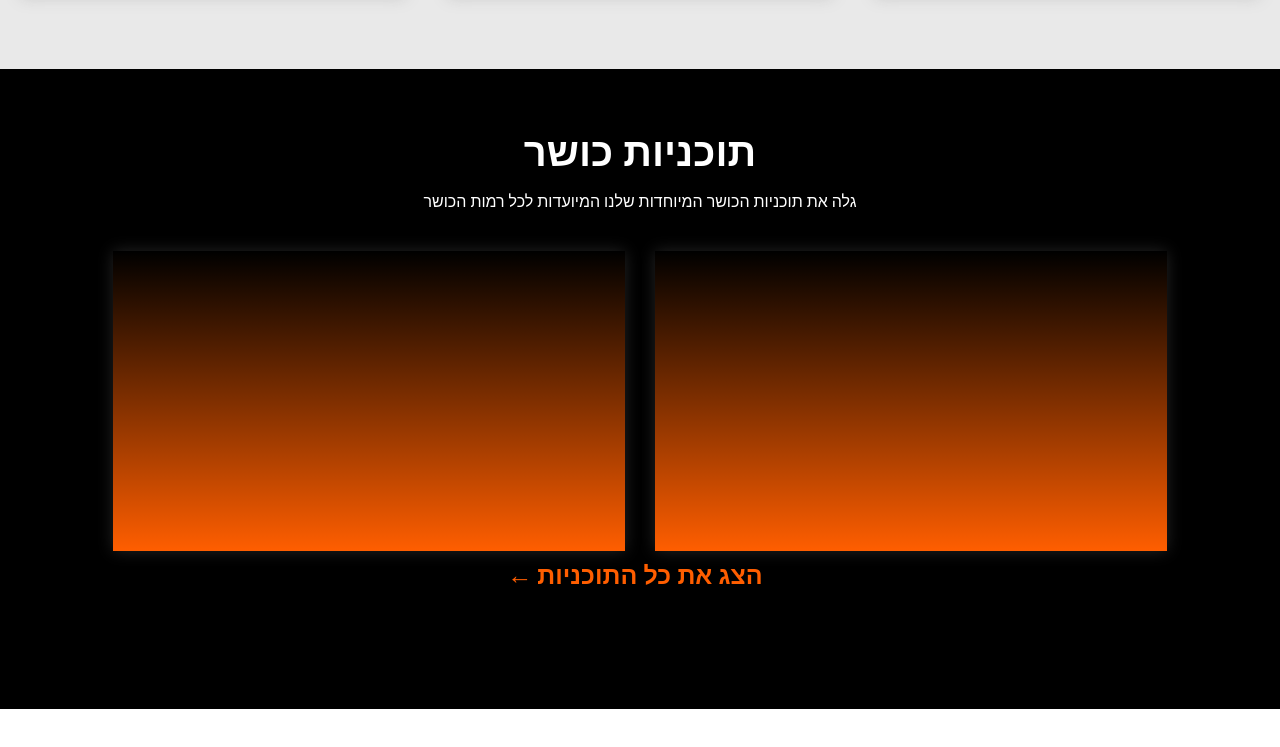
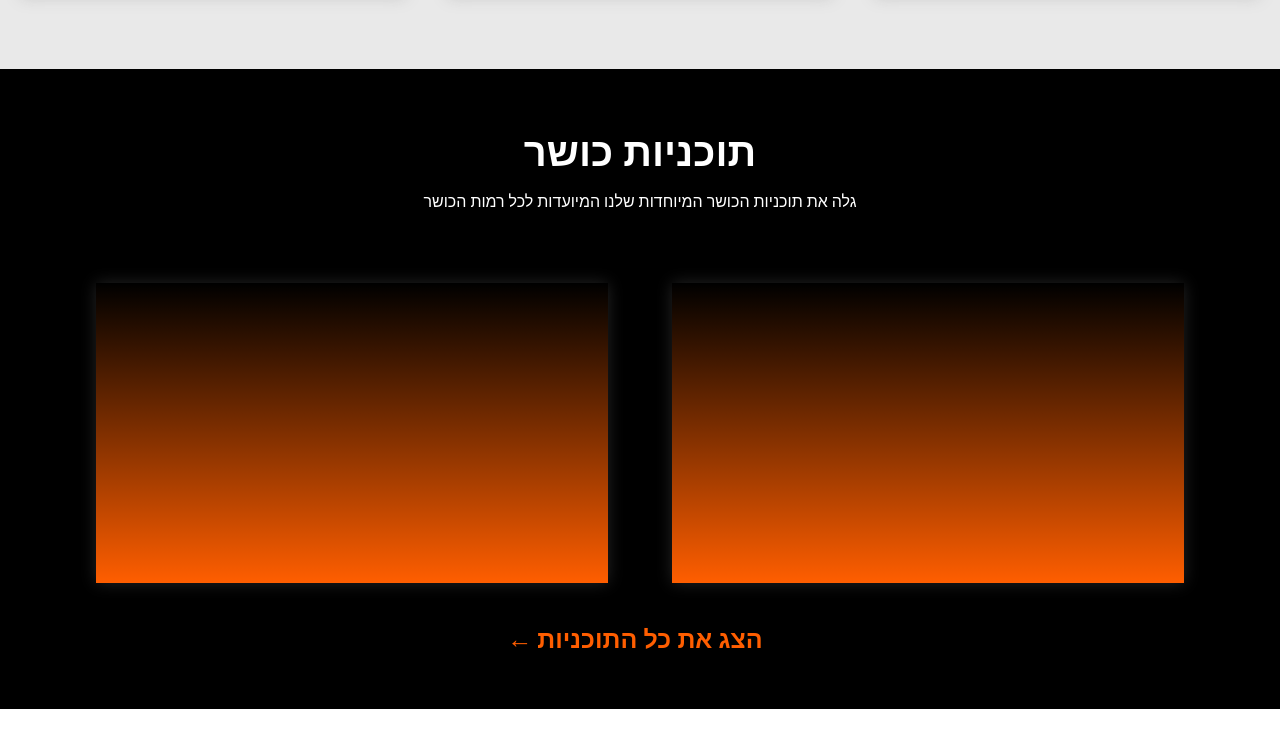
Before and after one commit to barashi2657/calisthenicsPRO, a plain HTML site: page index.html in a window 1280 px wide. Shown: the part 1201-1948 px from the top of the page. Drawn offline with Linux system fonts and the light colour scheme.

Commit message:
Update index.html
סידור קטן בטעימה 2

```diff
--- a/index.html
+++ b/index.html
@@ -367,11 +367,11 @@ header {
     flex-wrap: wrap;
     justify-content: center;
     align-items: center;
-    gap: 30px;
 }
 .div-teyma-1-left{
     height: 300px;
     width: 40%;
+    margin: 2.5%;
     background: linear-gradient(to top, #ff5e00, rgba(255, 115, 0, 0));
     color: black;
     box-shadow: 0px 0px 15px rgba(122, 122, 122, 0.3); /* צל של הדיב*/
@@ -380,6 +380,7 @@ header {
 .div-teyma-2-right{
     height: 300px;
     width: 40%;
+    margin: 2.5%;
     background: linear-gradient(to top, #ff5e00, rgba(255, 115, 0, 0));
     color: black;
     box-shadow: 0px 0px 15px rgba(122, 122, 122, 0.3); /* צל של הדיב*/
```
